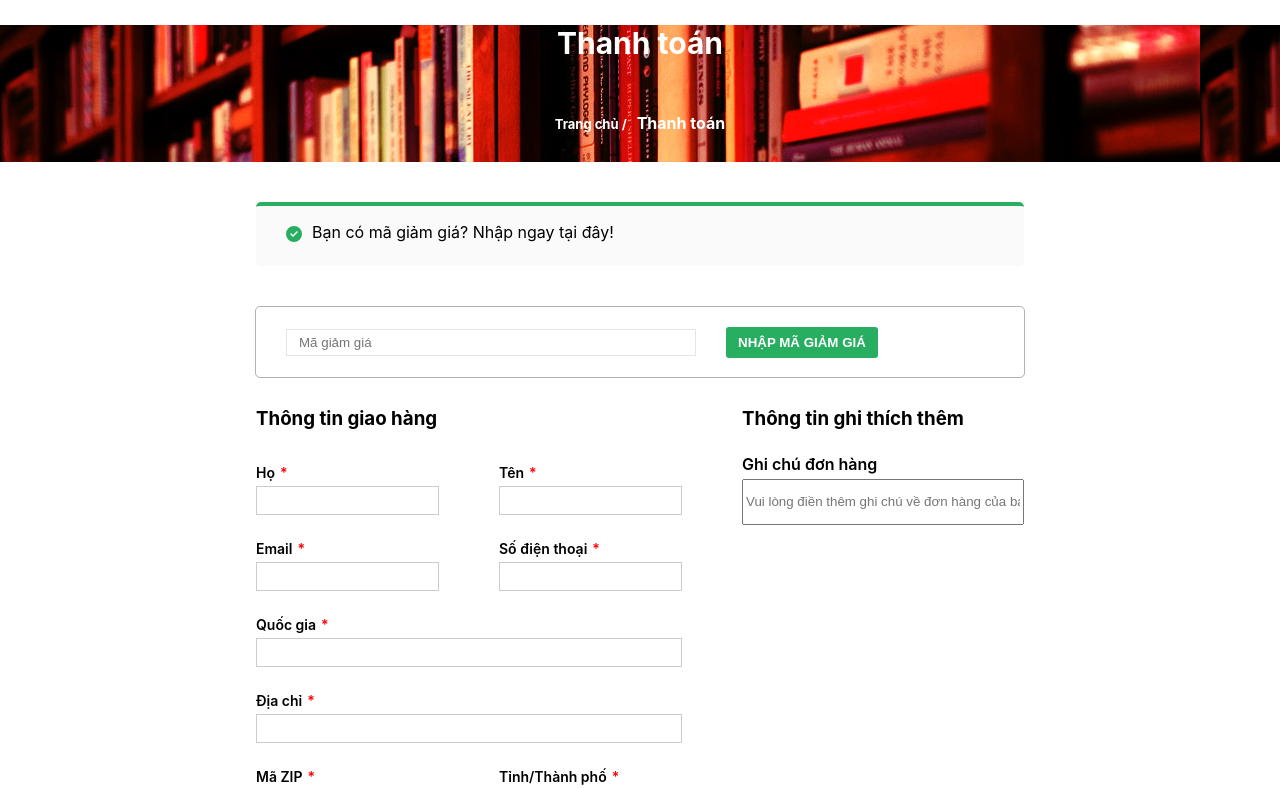
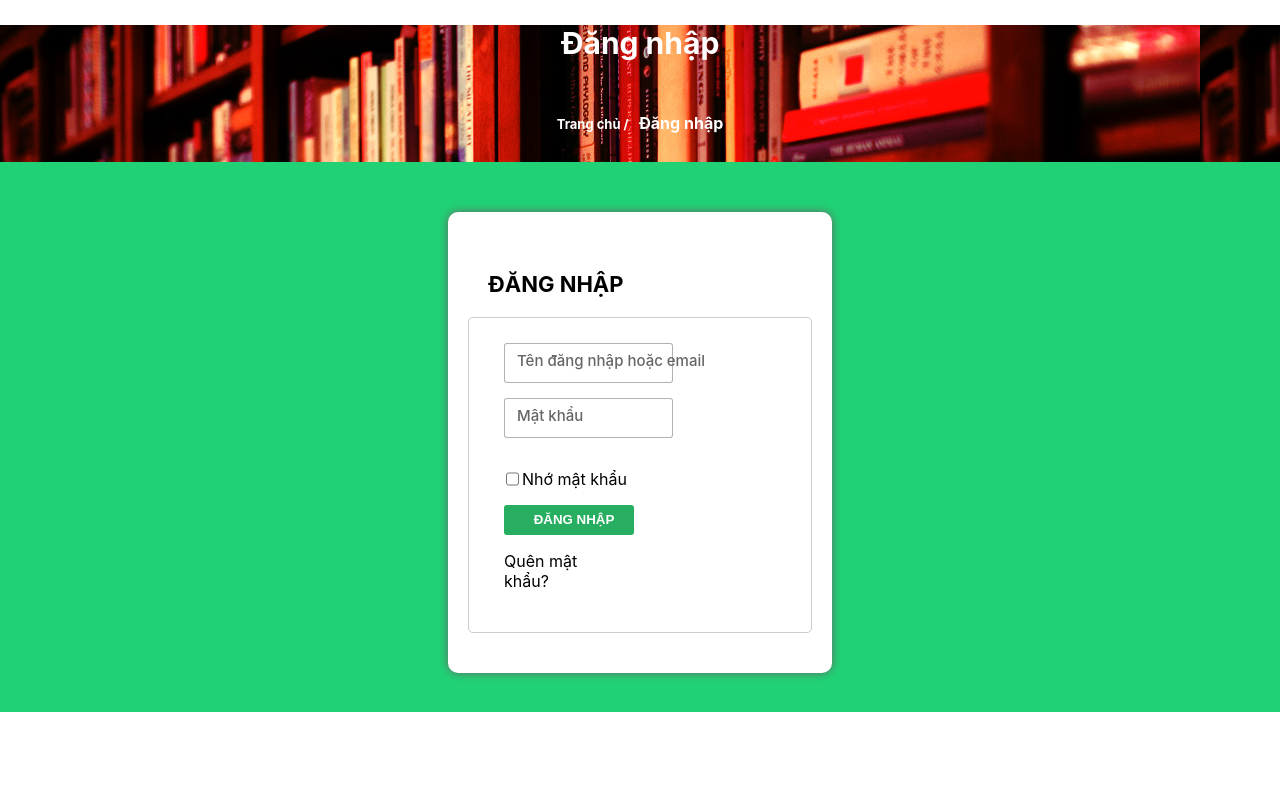
Before and after one commit to HoangTrungHieu-20130260/BookStore, a React (Create React App) app in the folder client/: page / in a window 1280 px wide. Shown: the top 788 px of the page. Built offline with nearby package versions, Linux system fonts and the light colour scheme.

Commit message:
create login site

```diff
--- a/client/src/index.tsx
+++ b/client/src/index.tsx
@@ -5,6 +5,7 @@ import App from './App';
 import reportWebVitals from './reportWebVitals';
 import Cart from "./pages/cartScreen/Cart";
 import Checkout from "./pages/checkoutScreen/Checkout";
+import Login from "./pages/login/Login";
 
 
 const root = ReactDOM.createRoot(
@@ -13,8 +14,7 @@ const root = ReactDOM.createRoot(
 root.render(
   <React.StrictMode>
     {/*<App />*/}
-    {/*  <Cart />*/}
-      <Checkout />
+    <Login />
   </React.StrictMode>
 );
 
--- /dev/null
+++ b/client/src/pages/login/Login.css
@@ -0,0 +1,179 @@
+.container {
+    background-color: #20d275;
+}
+
+.login_label {
+    background: url("../../images/Label Images/cart label.jpg");
+    color: white;
+    margin-bottom: 50px;
+}
+
+.title{
+    font-size: 30px;
+    text-align: center;
+}
+
+
+.login_page {
+    display: flex;
+    justify-content: center;
+}
+
+.login_home{
+    font-size: 13px;
+    font-weight: bold;
+    cursor: pointer;
+}
+
+.login_name {
+    margin-left: 10px;
+    font-size: 16px;
+}
+
+.content {
+    width: 30%;
+    height: 500px;
+    margin: 10px auto;
+}
+
+.form{
+    /*height: 70%;*/
+    background-color: white;
+    padding: 40px 20px;
+    border-radius: 10px;
+    box-sizing: border-box;
+    box-shadow: 0px 0px 10px 0px #666;
+}
+
+.login_heading {
+    font-size: 22px;
+    margin-bottom: 20px;
+    margin-left: 20px;
+    font-weight: bold;
+    text-transform: uppercase;
+}
+
+.login_section{
+    border: 1px solid rgba(0, 0, 0, .2);
+    padding: 25px;
+    border-radius: 5px;
+}
+
+.label_username{
+    font-size: 15px;
+    font-weight: 500;
+    position: absolute;
+    top: 8px;
+    left: 8px;
+    padding: 0px 5px;
+    color: #666;
+    transition: 0.3s;
+    pointer-events: none;
+}
+
+.username {
+    margin-left: 10px;
+    margin-bottom: 15px;
+    position: relative;
+}
+
+.user_input{
+    width: 60%;
+    height: 40px;
+    border-radius: 3px;
+    border: 1px solid rgba(0, 0, 0, .3);
+    box-sizing: border-box;
+    outline: none;
+    padding-left: 5px;
+}
+
+.user_input:focus,
+.user_input:not(:placeholder-shown).user_input:not(:focus){
+    border: 1px solid #27ae61;
+}
+
+
+.user_input:focus + .label_username,
+.user_input:not(:placeholder-shown).user_input:not(:focus) + .label_username
+{
+    top: -10px;
+    color: #27ae61;
+    background-color: #fff;
+}
+
+.label_password{
+    font-size: 15px;
+    font-weight: 500;
+    position: absolute;
+    top: 8px;
+    left: 8px;
+    padding: 0px 5px;
+    color: #666;
+    transition: 0.3s;
+    pointer-events: none;
+}
+
+.password {
+    margin-left: 10px;
+    margin-bottom: 15px;
+    position: relative;
+}
+
+.password_input{
+    width: 60%;
+    height: 40px;
+    border-radius: 3px;
+    border: 1px solid rgba(0, 0, 0, .3);
+    background-color: white;
+    box-sizing: border-box;
+    outline: none;
+    padding-left: 5px;
+}
+
+.password_input:focus,
+.password_input:not(:placeholder-shown).password_input:not(:focus){
+    border: 1px solid #27ae61;
+}
+
+
+.password_input:focus + .label_password,
+.password_input:not(:placeholder-shown).password_input:not(:focus) + .label_password
+{
+    top: -10px;
+    color: #27ae61;
+    background-color: #fff;
+}
+
+
+.remember{
+    display: flex;
+    margin-left: 8px;
+}
+
+.login_button {
+    background-color: #27ae61;
+    color: white;
+    text-transform: uppercase;
+    font-weight: 600;
+    border-radius: 3px;
+    border: none;
+    cursor: pointer;
+    width: 120px;
+    height: 30px;
+    margin-left: 10px;
+    text-align: center;
+}
+
+.forgot{
+    margin-left: 10px;
+    width: 30%;
+}
+
+.link_forgot{
+    cursor: pointer;
+}
+
+.link_forgot:hover{
+    text-decoration: underline;
+    color: dodgerblue;
+}
--- /dev/null
+++ b/client/src/pages/login/Login.tsx
@@ -0,0 +1,47 @@
+import React from "react";
+import "./Login.css";
+import { Link } from "react-router-dom";
+
+function Login() {
+    return (
+        <div className={"container"}>
+            <div className={"login_label"}>
+                <div className={"login_title"}>
+                    <h2 className={"title"}>Đăng nhập</h2>
+                </div>
+                <div className={"login_page"}>
+                    <a><h6 className={"login_home"}>Trang chủ /</h6></a>
+                    <h5 className={"login_name"}>Đăng nhập</h5>
+                </div>
+            </div>
+            <div className={"content"}>
+                <div className={"form"}>
+                    <h2 className={"login_heading"}>Đăng nhập</h2>
+                    <div className={"login_section"}>
+                        <div className={"username"}>
+                            <input className={"user_input"} type={"text"} placeholder={" "}/>
+                            <label className={"label_username"}>Tên đăng nhập hoặc email</label>
+                        </div>
+                        <div className={"password"}>
+                            <input className={"password_input"} type={"password"} placeholder={" "}/>
+                            <label className={"label_password"}>Mật khẩu</label>
+                        </div>
+                        <div className={"remember"}>
+                            <input type={"checkbox"}/>
+                            <p>Nhớ mật khẩu</p>
+                        </div>
+                        <div className={"login_button"}>
+                            <input type={"submit"} className={"login_button"} value={"Đăng nhập"}/>
+                        </div>
+                        <div className={"forgot"}>
+                            {/*<Link to={""}>Quên mật khẩu?</Link>*/}
+                            <p className={"link_forgot"}>Quên mật khẩu?</p>
+                        </div>
+                    </div>
+                </div>
+            </div>
+        </div>
+    )
+}
+
+export default Login;
```
